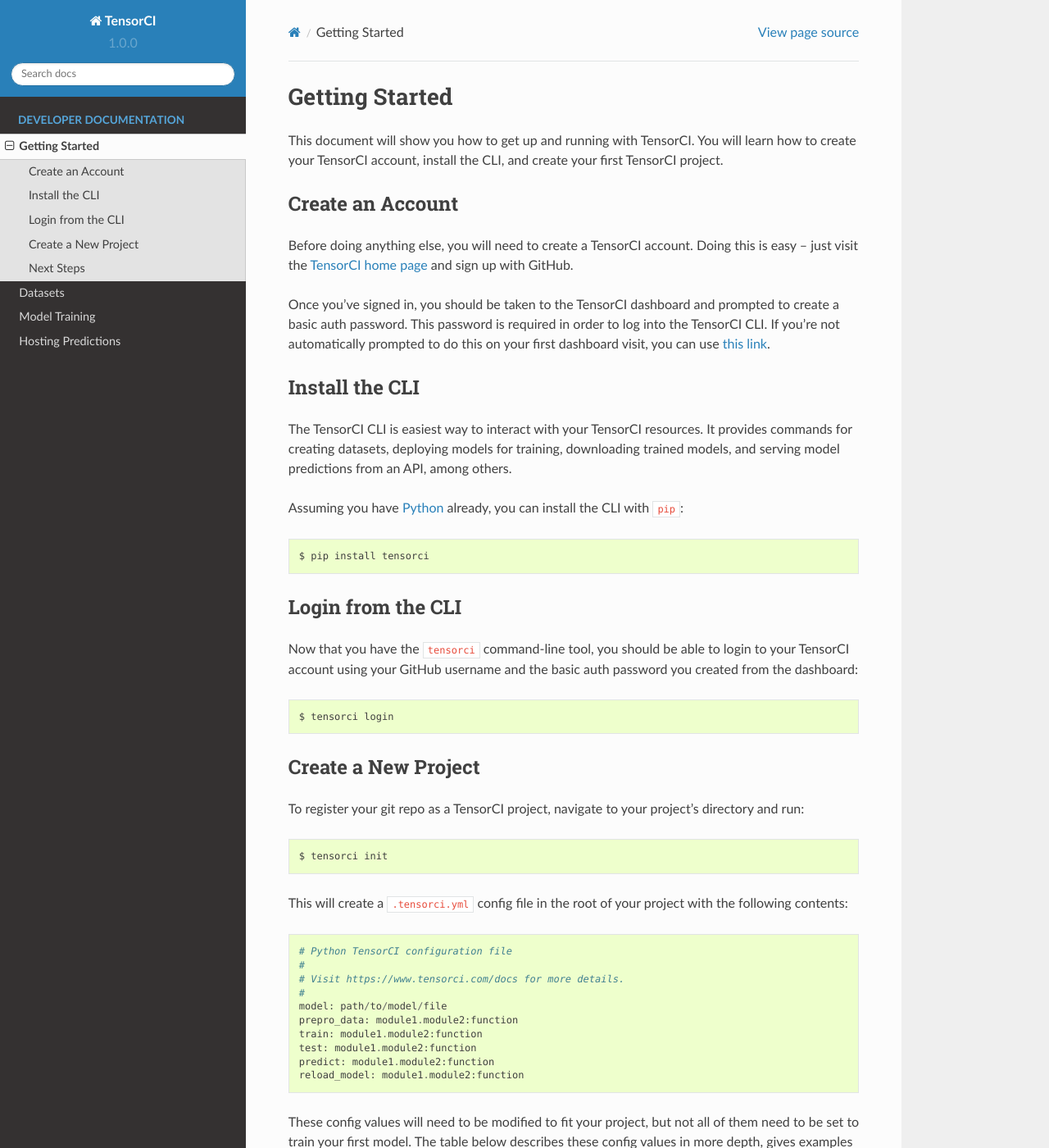
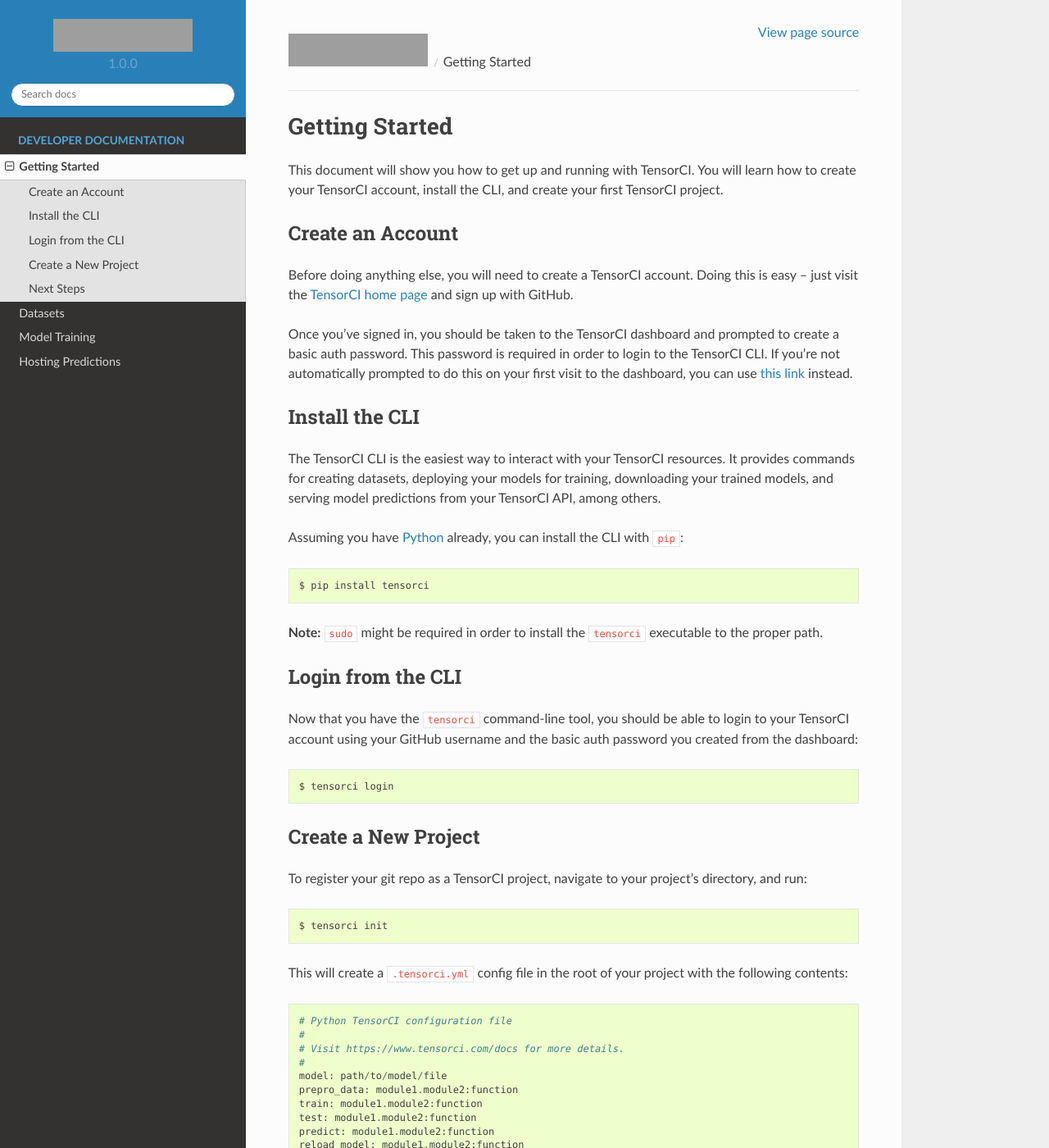
Before and after one commit to sweettea-io/cli, a Sphinx documentation site: the page built from docs/source/getting_started.rst, in a window 1280 px wide and 1400 px high. Shown: the whole window at 82% size. Built offline with Sphinx 7.4.7 and the Read the Docs theme 2.0.0, drawn with Linux system fonts in a browser that asks for light colours; some of the changed text lies outside the part shown; grey boxes are pictures that could not be loaded.

```diff
--- a/docs/source/_static/css/custom.css
+++ b/docs/source/_static/css/custom.css
@@ -1,3 +1,18 @@
 .rst-content .line-block {
   margin-left: 0 !important;
 }
+
+.icon.icon-home {
+  color: transparent;
+  background-image: url(https://s3-us-west-1.amazonaws.com/jarvisdev/logo-w-icon-white.svg) !important;
+  background-repeat: no-repeat;
+  background-position: 50% 50%;
+  background-size: cover;
+  width: 170px;
+  height: 40px;
+  margin-top: 10px;
+}
+
+.icon.icon-home:before {
+  display: none;
+}
--- a/docs/source/getting_started.rst
+++ b/docs/source/getting_started.rst
@@ -11,19 +11,21 @@
 just visit the `TensorCI home page`_ and sign up with GitHub.
 
 Once you've signed in, you should be taken to the TensorCI dashboard and prompted to create a basic auth password.
-This password is required in order to log into the TensorCI CLI. If you're not automatically prompted to do this on
-your first dashboard visit, you can use `this link`_.
+This password is required in order to login to the TensorCI CLI. If you're not automatically prompted to do this on
+your first visit to the dashboard, you can use `this link`_ instead.
 
 Install the CLI
 ---------------
 
-The TensorCI CLI is easiest way to interact with your TensorCI resources. It provides commands for creating datasets,
-deploying models for training, downloading trained models, and serving model predictions from an API, among
+The TensorCI CLI is the easiest way to interact with your TensorCI resources. It provides commands for creating datasets,
+deploying your models for training, downloading your trained models, and serving model predictions from your TensorCI API, among
 others.
 
 Assuming you have Python_ already, you can install the CLI with ``pip``::
 
   $ pip install tensorci
+
+**Note:** ``sudo`` might be required in order to install the ``tensorci`` executable to the proper path.
 
 Login from the CLI
 -------------------
@@ -36,7 +38,7 @@
 Create a New Project
 --------------------
 
-To register your git repo as a TensorCI project, navigate to your project's directory and run::
+To register your git repo as a TensorCI project, navigate to your project's directory, and run::
 
   $ tensorci init
 
@@ -54,7 +56,7 @@
   predict: module1.module2:function
   reload_model: module1.module2:function
 
-These config values will need to be modified to fit your project, but not all of them need to be set to train your
+These config values will need to be modified to fit your project, but not all of them need to be set in order to simply train your
 first model. The table below describes these config values in more depth, gives examples for each, and explains when
 each value is required (if at all).
 
--- a/docs/source/predictions.rst
+++ b/docs/source/predictions.rst
@@ -1,2 +1,2 @@
 Hosting Predictions
-==================
+===================
--- a/tensorci/version.py
+++ b/tensorci/version.py
@@ -1 +1 @@
-version = '0.0.26'
+version = '0.0.27'
```
Also changed, not shown: other parts of docs/source/getting_started.rst (+1 -1 lines), docs/source/conf.py (+23 -28 lines), docs/source/datasets.rst (+10 -1 lines), docs/source/training.rst (+19 -1 lines), 8 other files.
